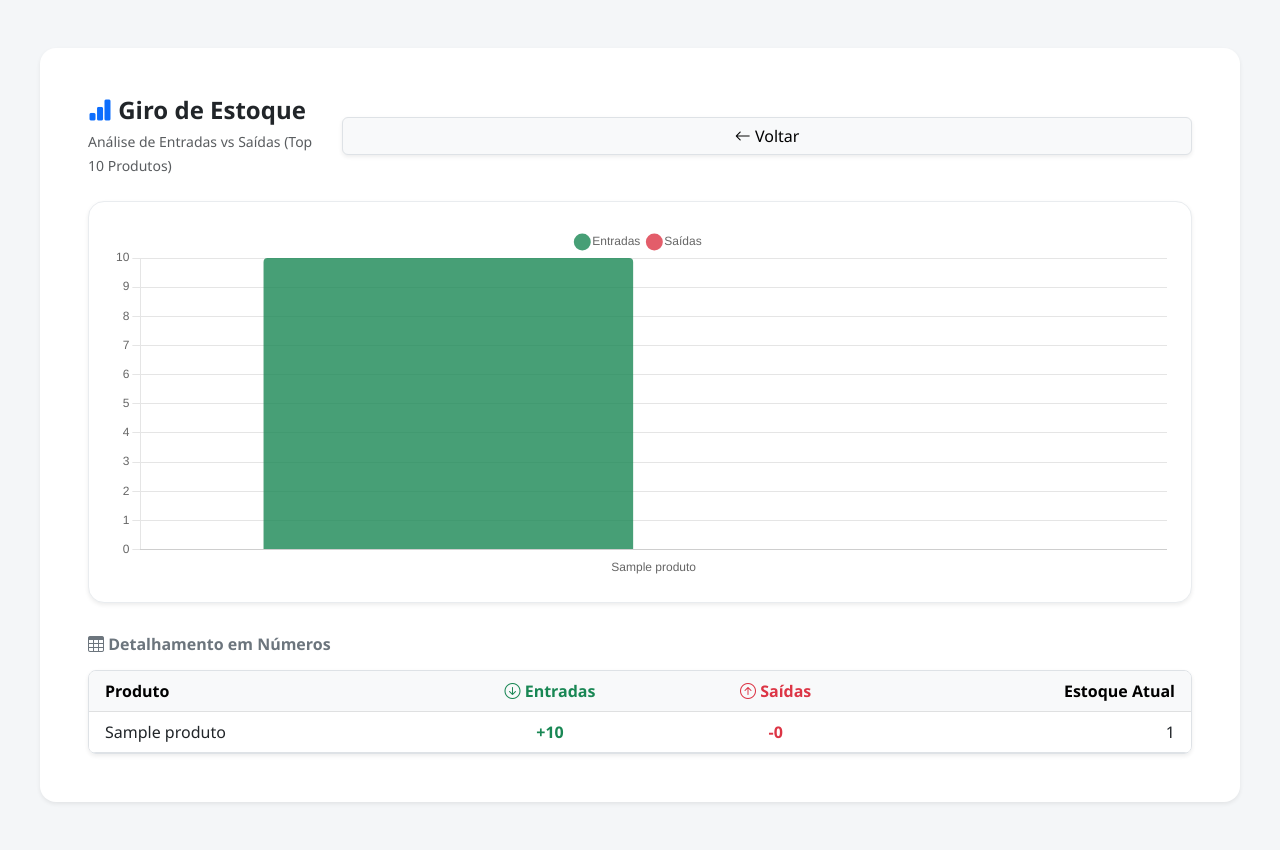
After one commit to Alberto810/CONTROLE-DE-ESTOQUE---STOCK-FLOW, a Django app: page /giro-estoque/ in a window 1280 px wide. The commit adds this page. Run offline with Django 5.2, Linux system fonts and the light colour scheme; a user stored in the database is signed in; tables that the repository leaves empty hold one stand-in row (values such as "Sample post").

Commit message:
V - 2.0.0

```diff
--- /dev/null
+++ b/StockFlow/estoque/templates/estoque/giro_estoque.html
@@ -0,0 +1,155 @@
+<!DOCTYPE html>
+<html lang="pt-br">
+
+<head>
+    <meta charset="UTF-8">
+    <meta name="viewport" content="width=device-width, initial-scale=1.0">
+    <title>Giro de Estoque - StockFlow</title>
+    <link href="https://cdn.jsdelivr.net/npm/bootstrap@5.3.0/dist/css/bootstrap.min.css" rel="stylesheet">
+    <link rel="stylesheet" href="https://cdn.jsdelivr.net/npm/bootstrap-icons@1.10.5/font/bootstrap-icons.css">
+    <style>
+        body {
+            background-color: #f4f6f8;
+            font-family: 'Segoe UI', Tahoma, Geneva, Verdana, sans-serif;
+        }
+
+        .content-wrapper {
+            max-width: 1200px;
+            margin: 0 auto;
+        }
+
+        /* Altura adaptável: Menor no celular, maior no PC */
+        .chart-container {
+            position: relative;
+            height: 40vh;
+            min-height: 300px;
+            width: 100%;
+        }
+
+        @media (min-width: 768px) {
+            .chart-container {
+                height: 50vh;
+            }
+        }
+    </style>
+</head>
+
+<body class="p-3 p-md-4 py-lg-5">
+
+    <div class="content-wrapper bg-white p-3 p-md-4 p-lg-5 rounded-4 shadow-sm">
+
+        <div
+            class="d-flex flex-column flex-sm-row justify-content-between align-items-start align-items-sm-center mb-4 gap-3">
+            <div>
+                <h4 class="fw-bold mb-1"><i class="bi bi-bar-chart-fill text-primary"></i> Giro de Estoque</h4>
+                <span class="text-muted small">Análise de Entradas vs Saídas (Top 10 Produtos)</span>
+            </div>
+            <a href="{% url 'dashboard' %}" class="btn btn-light border shadow-sm text-nowrap w-100 w-sm-auto">
+                <i class="bi bi-arrow-left"></i> Voltar
+            </a>
+        </div>
+
+        <div class="row g-4">
+            <!-- Coluna do Gráfico -->
+            <div class="col-12">
+                <div class="card border border-light-subtle shadow-sm rounded-4">
+                    <div class="card-body chart-container p-3 p-md-4">
+                        <canvas id="graficoGiro"></canvas>
+                    </div>
+                </div>
+            </div>
+
+            <!-- Coluna da Tabela de Detalhes -->
+            <div class="col-12">
+                <h6 class="fw-bold mb-3 mt-2 text-secondary"><i class="bi bi-table"></i> Detalhamento em Números</h6>
+                <div class="table-responsive border rounded-3 shadow-sm">
+                    <table class="table table-hover align-middle text-nowrap mb-0">
+                        <thead class="table-light">
+                            <tr>
+                                <th class="ps-3">Produto</th>
+                                <th class="text-center text-success"><i class="bi bi-arrow-down-circle"></i> Entradas
+                                </th>
+                                <th class="text-center text-danger"><i class="bi bi-arrow-up-circle"></i> Saídas</th>
+                                <th class="text-end pe-3">Estoque Atual</th>
+                            </tr>
+                        </thead>
+                        <tbody>
+                            {% for p in produtos %}
+                            <tr>
+                                <td class="ps-3 fw-medium">{{ p.nome }}</td>
+                                <td class="text-center text-success fw-bold">+{{ p.total_entrada|default:0 }}</td>
+                                <td class="text-center text-danger fw-bold">-{{ p.total_saida|default:0 }}</td>
+                                <td class="text-end pe-3 fw-medium">{{ p.estoque_atual }}</td>
+                            </tr>
+                            {% empty %}
+                            <tr>
+                                <td colspan="4" class="text-center text-muted py-4">Nenhuma movimentação registrada.
+                                </td>
+                            </tr>
+                            {% endfor %}
+                        </tbody>
+                    </table>
+                </div>
+            </div>
+        </div>
+
+    </div>
+
+    <script src="https://cdn.jsdelivr.net/npm/chart.js"></script>
+    <script>
+        const labels = {{ labels_json| safe }};
+        const entradasData = {{ entradas_json| safe }};
+        const saidasData = {{ saidas_json| safe }};
+
+        const ctx = document.getElementById('graficoGiro').getContext('2d');
+
+        new Chart(ctx, {
+            type: 'bar',
+            data: {
+                labels: labels,
+                datasets: [
+                    {
+                        label: 'Entradas',
+                        data: entradasData,
+                        backgroundColor: 'rgba(25, 135, 84, 0.8)', // Verde
+                        borderRadius: 4
+                    },
+                    {
+                        label: 'Saídas',
+                        data: saidasData,
+                        backgroundColor: 'rgba(220, 53, 69, 0.8)', // Vermelho
+                        borderRadius: 4
+                    }
+                ]
+            },
+            options: {
+                responsive: true,
+                maintainAspectRatio: false,
+                interaction: {
+                    mode: 'index',
+                    intersect: false,
+                },
+                scales: {
+                    x: {
+                        grid: { display: false }
+                    },
+                    y: {
+                        beginAtZero: true,
+                        ticks: { stepSize: 1 }
+                    }
+                },
+                plugins: {
+                    legend: {
+                        position: 'top',
+                        labels: { usePointStyle: true, boxWidth: 8 }
+                    },
+                    tooltip: {
+                        position: 'nearest'
+                    }
+                }
+            }
+        });
+    </script>
+</body>
+
+</html>
--- a/StockFlow/estoque/urls.py
+++ b/StockFlow/estoque/urls.py
@@ -16,5 +16,8 @@ urlpatterns = [
     path('fornecedores/', views.fornecedor_lista, name='fornecedor_lista'),
     path('fornecedores/novo/', views.fornecedor_criar, name='fornecedor_criar'),
     path('fornecedores/<int:pk>/editar/', views.fornecedor_editar, name='fornecedor_editar'),
-    path('fornecedores/<int:pk>/deletar/', views.fornecedor_deletar, name='fornecedor_deletar')
+    path('fornecedores/<int:pk>/deletar/', views.fornecedor_deletar, name='fornecedor_deletar'),
+    path('relatorio/estoque/', views.relatorio_estoque_pdf, name='relatorio_estoque_pdf'),
+    path('relatorios/', views.relatorios_hub, name='relatorios'),
+    path('giro-estoque/', views.giro_estoque, name='giro_estoque'),
 ]
--- a/StockFlow/estoque/views.py
+++ b/StockFlow/estoque/views.py
@@ -3,11 +3,15 @@ from django.http import FileResponse
 from django.shortcuts import get_object_or_404
 from reportlab.pdfgen import canvas
 from reportlab.lib.pagesizes import A4
+from reportlab.platypus import SimpleDocTemplate, Table, TableStyle, Paragraph, Spacer
+from reportlab.lib.styles import getSampleStyleSheet
+from reportlab.lib import colors
 from django.shortcuts import render, redirect
 from django.contrib.auth.decorators import login_required
 from django.core.paginator import Paginator
 from django.core.exceptions import ValidationError
-from django.db.models import F, Sum, Q
+from django.db.models import F, Sum, Q, Case, When, IntegerField
+import json
 from django.utils import timezone
 from .models import Produto, Movimentacao, Fornecedor
 from .forms import ProdutoForm, MovimentacaoForm, FornecedorForm
@@ -54,7 +58,7 @@ def dashboard(request):
         'produtos': produtos_paginados, # Tabela recebe apenas os itens filtrados
         'total_itens': total_itens,
         'alertas_count': alertas_count,
-        'produtos_alerta': produtos_alerta[:5],
+        'produtos_alerta': produtos_alerta[:10],  # Mostra apenas os 10 primeiros produtos em alerta
         'movimentacoes_hoje': movimentacoes_hoje,
         'query': query,
         'status_filter': status_filter,
@@ -196,3 +200,84 @@ def fornecedor_deletar(request, pk):
         return redirect('fornecedor_lista')
 
     return render(request, 'estoque/fornecedor_confirmar_exclusao.html', {'fornecedor': fornecedor})
+
+@login_required
+def relatorio_estoque_pdf(request):
+    # Cria o buffer de memória
+    buffer = io.BytesIO()
+
+    # Configura o documento PDF com margens
+    doc = SimpleDocTemplate(buffer, pagesize=A4, rightMargin=30, leftMargin=30, topMargin=30, bottomMargin=30)
+    elementos = []
+
+    # Estilos de texto
+    estilos = getSampleStyleSheet()
+    titulo = Paragraph("Relatório Geral de Estoque - StockFlow", estilos['Title'])
+    elementos.append(titulo)
+    elementos.append(Spacer(1, 20))
+
+    # Busca os produtos e monta o cabeçalho da tabela
+    produtos = Produto.objects.all().order_by('nome')
+    dados_tabela = [['Produto', 'SKU', 'Qtd', 'Status']]
+
+    # Preenche as linhas da tabela
+    for p in produtos:
+        if p.estoque_atual <= 0:
+            status = "Esgotado"
+        elif p.estoque_atual < p.estoque_minimo:
+            status = "Baixo Estoque"
+        else:
+            status = "Em Estoque"
+
+        dados_tabela.append([p.nome, p.sku, str(p.estoque_atual), status])
+
+    # Configura o design da tabela
+    tabela = Table(dados_tabela, colWidths=[220, 100, 80, 100])
+    tabela.setStyle(TableStyle([
+        ('BACKGROUND', (0, 0), (-1, 0), colors.HexColor('#0d6efd')), # Cabeçalho azul
+        ('TEXTCOLOR', (0, 0), (-1, 0), colors.whitesmoke),
+        ('ALIGN', (0, 0), (-1, -1), 'CENTER'),
+        ('ALIGN', (0, 0), (0, -1), 'LEFT'), # Mantém o nome do produto alinhado à esquerda
+        ('FONTNAME', (0, 0), (-1, 0), 'Helvetica-Bold'),
+        ('FONTSIZE', (0, 0), (-1, 0), 12),
+        ('BOTTOMPADDING', (0, 0), (-1, 0), 10),
+        ('BACKGROUND', (0, 1), (-1, -1), colors.HexColor('#f8f9fa')), # Fundo cinza claro
+        ('GRID', (0, 0), (-1, -1), 1, colors.HexColor('#dee2e6')), # Bordas
+    ]))
+
+    elementos.append(tabela)
+
+    # Gera o PDF
+    doc.build(elementos)
+    buffer.seek(0)
+
+    return FileResponse(buffer, as_attachment=True, filename=f"Relatorio_Estoque_{timezone.now().strftime('%d%m%Y')}.pdf")
+
+@login_required
+def relatorios_hub(request):
+    return render(request, 'estoque/relatorios.html')
+
+@login_required
+def giro_estoque(request):
+    # Anota o total de entradas e saídas diretamente no modelo de Produto (Top 10)
+    produtos_giro = Produto.objects.annotate(
+        total_entrada=Sum(
+            Case(When(movimentacoes__tipo__icontains='e', then='movimentacoes__quantidade'), default=0, output_field=IntegerField())
+        ),
+        total_saida=Sum(
+            Case(When(movimentacoes__tipo__icontains='s', then='movimentacoes__quantidade'), default=0, output_field=IntegerField())
+        )
+    ).filter(Q(total_entrada__gt=0) | Q(total_saida__gt=0)).order_by('-total_saida')[:10]
+
+    # Prepara as listas para o Chart.js
+    labels = [p.nome for p in produtos_giro]
+    entradas_data = [p.total_entrada or 0 for p in produtos_giro]
+    saidas_data = [p.total_saida or 0 for p in produtos_giro]
+
+    context = {
+        'labels_json': json.dumps(labels),
+        'entradas_json': json.dumps(entradas_data),
+        'saidas_json': json.dumps(saidas_data),
+        'produtos': produtos_giro,
+    }
+    return render(request, 'estoque/giro_estoque.html', context)
```
Also changed, not shown: StockFlow/estoque/templates/estoque/dashboard.html (+2 -29 lines), StockFlow/estoque/templates/estoque/relatorios.html (added, +79 -0 lines).
